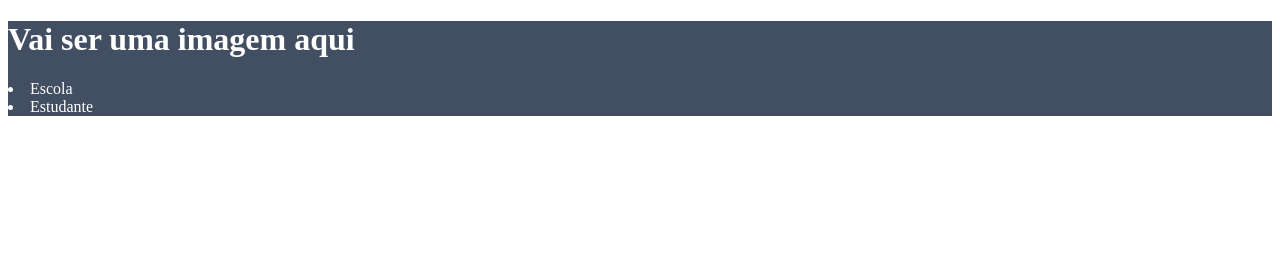
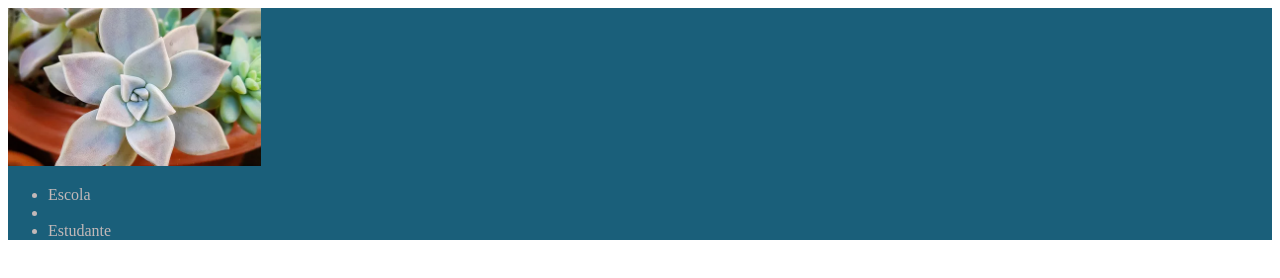
Before and after one commit to andreiadossantos/site-turma-criativa, a plain HTML site: page site-turma-criativa/index.html in a window 1280 px wide. Drawn offline with Linux system fonts and the light colour scheme.

Commit message:
Add files via upload

```diff
--- a/site-turma-criativa/index.html
+++ b/site-turma-criativa/index.html
@@ -8,10 +8,10 @@
     <link rel="stylesheet" href="style.css">
 </head>
 <body>
-    <header>
-        <h1>Vai ser uma imagem aqui</h1>
-        <ul></ul>
-        <li>Escola
+    <header class="cabecalho">
+    <img class="cabecalho-imagem" src="planta-fantasma.png" tal="planta-fantasma">
+        <ul class="cabecalho-lista">
+        <li class="cabecalho-lista-item">Escola <li>
             <li>Estudante</li>
         </li>
         </body>
--- a/site-turma-criativa/style.css
+++ b/site-turma-criativa/style.css
@@ -1,4 +1,8 @@
 header{
-    background-color: #424E61;
-    color:white;
+    background-color: #1a5f7a;
+    color:rgb(194, 184, 184);
 }
+
+.cabecalho-imagem{
+    width: 20%;
+}
```
Also changed, not shown: site-turma-criativa/planta-fantasma.png (added), site-turma-criativa/planta-fantasma.webp (added).
